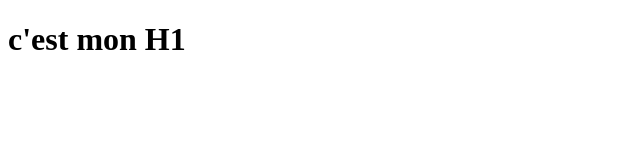
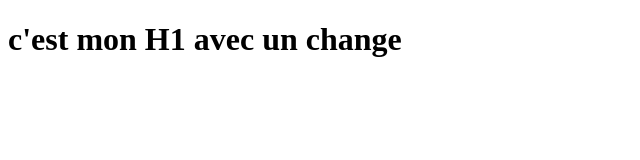
Before and after one commit to florenthureaux/WEB_Fadi_Course, a plain HTML site: page main.html in a window 1280 px wide. Shown: the whole page, without its empty margins (0-640 px from the left). Drawn offline with Linux system fonts and the light colour scheme.

Commit message:
update main.html

```diff
--- a/main.html
+++ b/main.html
@@ -7,6 +7,6 @@
     <title>HELLO WORLD</title>
 </head>
 <body>
-    <H1>c'est mon H1</H1>
+    <H1>c'est mon H1 avec un change</H1>
 </body>
 </html>
```
